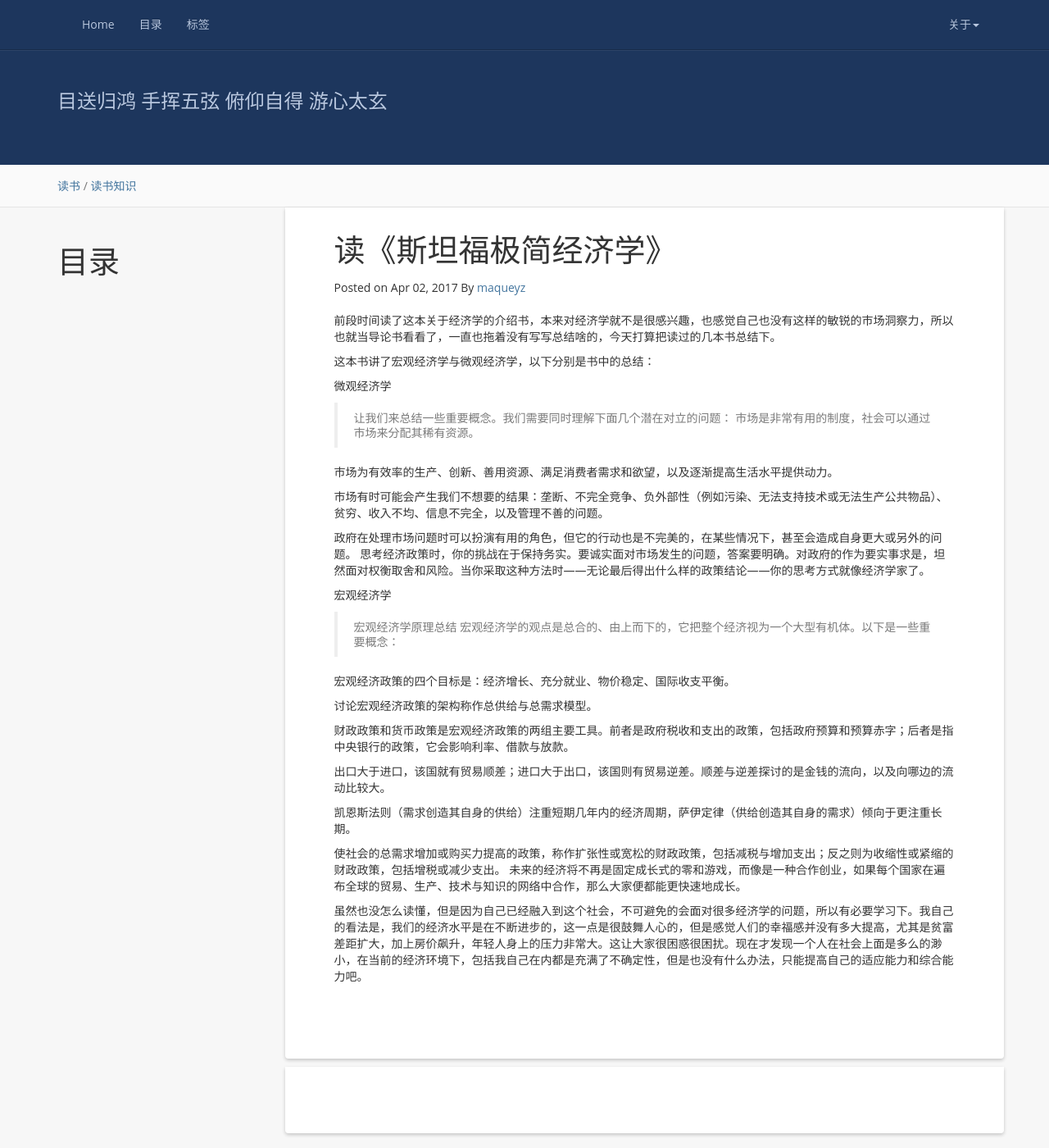
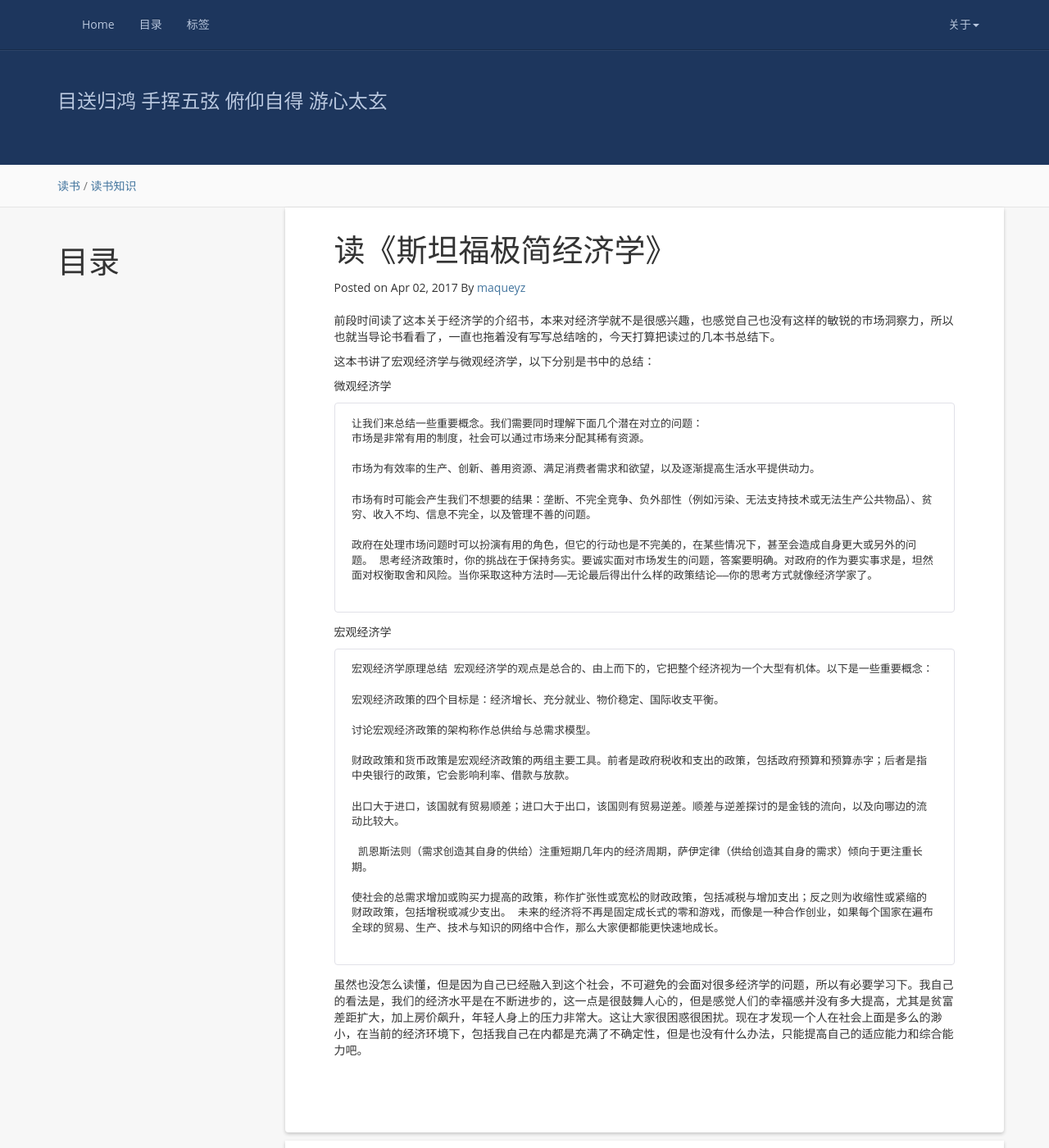
Before and after one commit to maqueredkop/maqueredkop.github.io, a Jekyll site: the page built from _posts/2017-04-02-读《斯坦福极简经济学》.md, in a window 1280 px wide and 1400 px high. Shown: the whole window at 82% size. Built offline with Jekyll 4.4.1, drawn with Linux system fonts in a browser that asks for light colours; nearby versions of some CDN libraries; comment, search, counter and statistics services are not loaded.

Commit message:
更新博文

````diff
--- a/_posts/2017-04-02-读《斯坦福极简经济学》.md
+++ b/_posts/2017-04-02-读《斯坦福极简经济学》.md
@@ -17,18 +17,22 @@ tag: [读书 , 知识]
 
 微观经济学
 
-> 让我们来总结一些重要概念。我们需要同时理解下面几个潜在对立的问题：
-  市场是非常有用的制度，社会可以通过市场来分配其稀有资源。
+```
+让我们来总结一些重要概念。我们需要同时理解下面几个潜在对立的问题：
+市场是非常有用的制度，社会可以通过市场来分配其稀有资源。
 
-  市场为有效率的生产、创新、善用资源、满足消费者需求和欲望，以及逐渐提高生活水平提供动力。
+市场为有效率的生产、创新、善用资源、满足消费者需求和欲望，以及逐渐提高生活水平提供动力。
 
-  市场有时可能会产生我们不想要的结果：垄断、不完全竞争、负外部性（例如污染、无法支持技术或无法生产公共物品）、贫穷、收入不均、信息不完全，以及管理不善的问题。
+市场有时可能会产生我们不想要的结果：垄断、不完全竞争、负外部性（例如污染、无法支持技术或无法生产公共物品）、贫穷、收入不均、信息不完全，以及管理不善的问题。
 
-  政府在处理市场问题时可以扮演有用的角色，但它的行动也是不完美的，在某些情况下，甚至会造成自身更大或另外的问题。 思考经济政策时，你的挑战在于保持务实。要诚实面对市场发生的问题，答案要明确。对政府的作为要实事求是，坦然面对权衡取舍和风险。当你采取这种方法时——无论最后得出什么样的政策结论——你的思考方式就像经济学家了。
+政府在处理市场问题时可以扮演有用的角色，但它的行动也是不完美的，在某些情况下，甚至会造成自身更大或另外的问题。 思考经济政策时，你的挑战在于保持务实。要诚实面对市场发生的问题，答案要明确。对政府的作为要实事求是，坦然面对权衡取舍和风险。当你采取这种方法时——无论最后得出什么样的政策结论——你的思考方式就像经济学家了。
+
+```
 
 宏观经济学
 
-> 宏观经济学原理总结 宏观经济学的观点是总合的、由上而下的，它把整个经济视为一个大型有机体。以下是一些重要概念：
+```
+宏观经济学原理总结 宏观经济学的观点是总合的、由上而下的，它把整个经济视为一个大型有机体。以下是一些重要概念：
 
 宏观经济政策的四个目标是：经济增长、充分就业、物价稳定、国际收支平衡。
 
@@ -42,5 +46,6 @@ tag: [读书 , 知识]
 
 使社会的总需求增加或购买力提高的政策，称作扩张性或宽松的财政政策，包括减税与增加支出；反之则为收缩性或紧缩的财政政策，包括增税或减少支出。 未来的经济将不再是固定成长式的零和游戏，而像是一种合作创业，如果每个国家在遍布全球的贸易、生产、技术与知识的网络中合作，那么大家便都能更快速地成长。
 
+```
 
 虽然也没怎么读懂，但是因为自己已经融入到这个社会，不可避免的会面对很多经济学的问题，所以有必要学习下。我自己的看法是，我们的经济水平是在不断进步的，这一点是很鼓舞人心的，但是感觉人们的幸福感并没有多大提高，尤其是贫富差距扩大，加上房价飙升，年轻人身上的压力非常大。这让大家很困惑很困扰。现在才发现一个人在社会上面是多么的渺小，在当前的经济环境下，包括我自己在内都是充满了不确定性，但是也没有什么办法，只能提高自己的适应能力和综合能力吧。
````
Also changed, not shown: _posts/2017-04-02-做真实的自己.md (+1 -1 lines).
